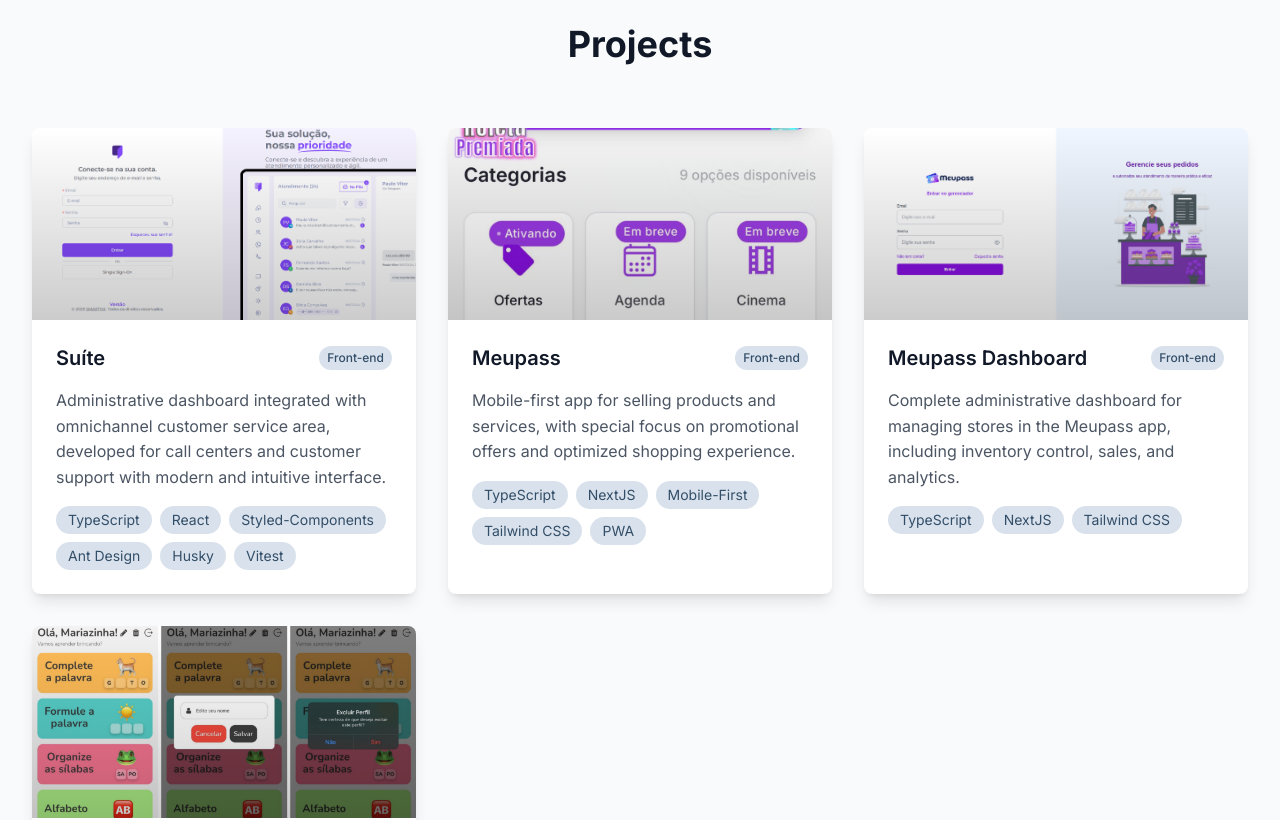
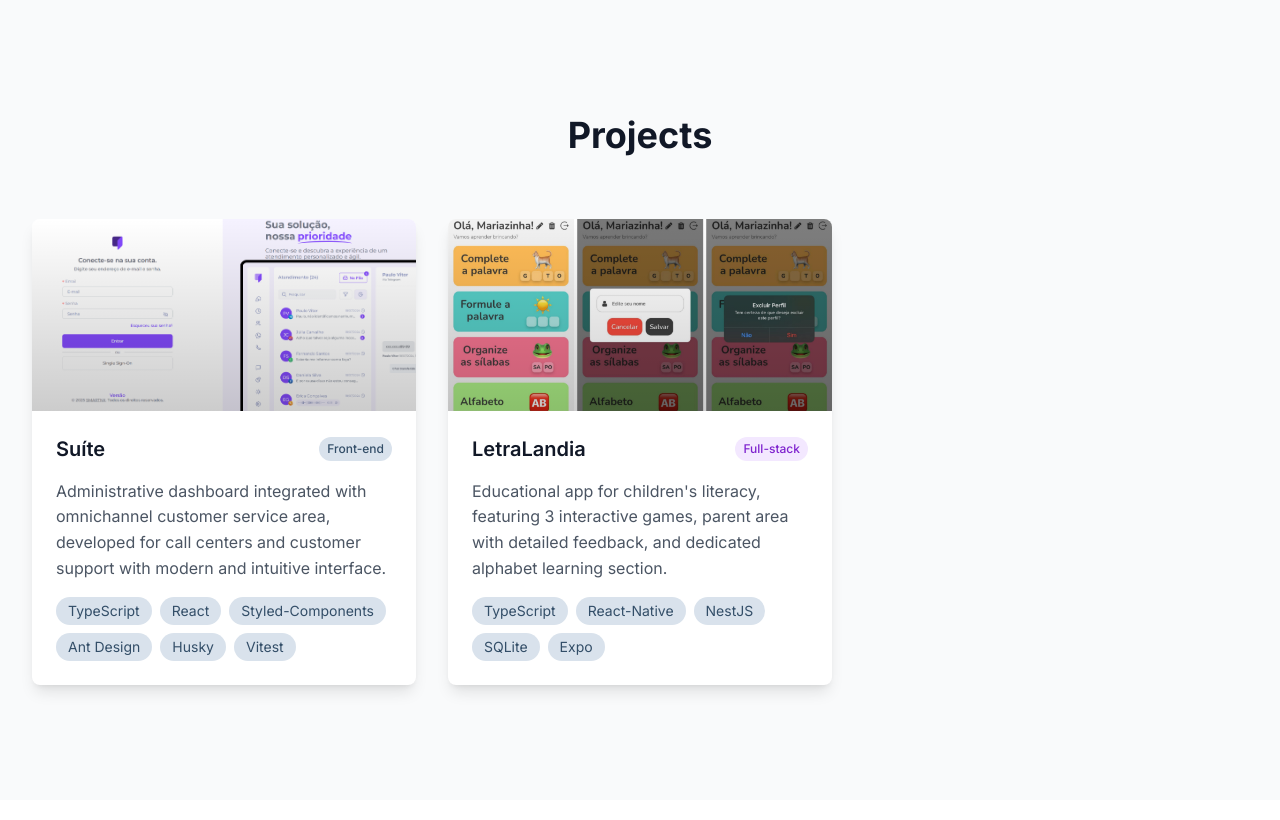
Before and after one commit to juathanduarte/juats.dev, a React (Vite) app: page / in a window 1280 px wide. Shown: the part 1600-2420 px from the top of the page. Built offline with nearby package versions, Linux system fonts and the light colour scheme.

Commit message:
chore: comentando

```diff
--- a/src/constants/index.ts
+++ b/src/constants/index.ts
@@ -35,30 +35,30 @@
     featured: true,
     category: "frontend",
   },
-  {
-    id: "2",
-    title: "Meupass",
-    descriptionKey: "projects.descriptions.meupassApp",
-    image: "app-meupass.jpg",
-    technologies: [
-      "TypeScript",
-      "NextJS",
-      "Mobile-First",
-      "Tailwind CSS",
-      "PWA",
-    ],
-    featured: true,
-    category: "frontend",
-  },
-  {
-    id: "3",
-    title: "Meupass Dashboard",
-    descriptionKey: "projects.descriptions.meupassDash",
-    image: "dash-meupass.png",
-    technologies: ["TypeScript", "NextJS", "Tailwind CSS"],
-    featured: true,
-    category: "frontend",
-  },
+  // {
+  //   id: "2",
+  //   title: "Meupass",
+  //   descriptionKey: "projects.descriptions.meupassApp",
+  //   image: "app-meupass.jpg",
+  //   technologies: [
+  //     "TypeScript",
+  //     "NextJS",
+  //     "Mobile-First",
+  //     "Tailwind CSS",
+  //     "PWA",
+  //   ],
+  //   featured: true,
+  //   category: "frontend",
+  // },
+  // {
+  //   id: "3",
+  //   title: "Meupass Dashboard",
+  //   descriptionKey: "projects.descriptions.meupassDash",
+  //   image: "dash-meupass.png",
+  //   technologies: ["TypeScript", "NextJS", "Tailwind CSS"],
+  //   featured: true,
+  //   category: "frontend",
+  // },
   {
     id: "4",
     title: "LetraLandia",
```
